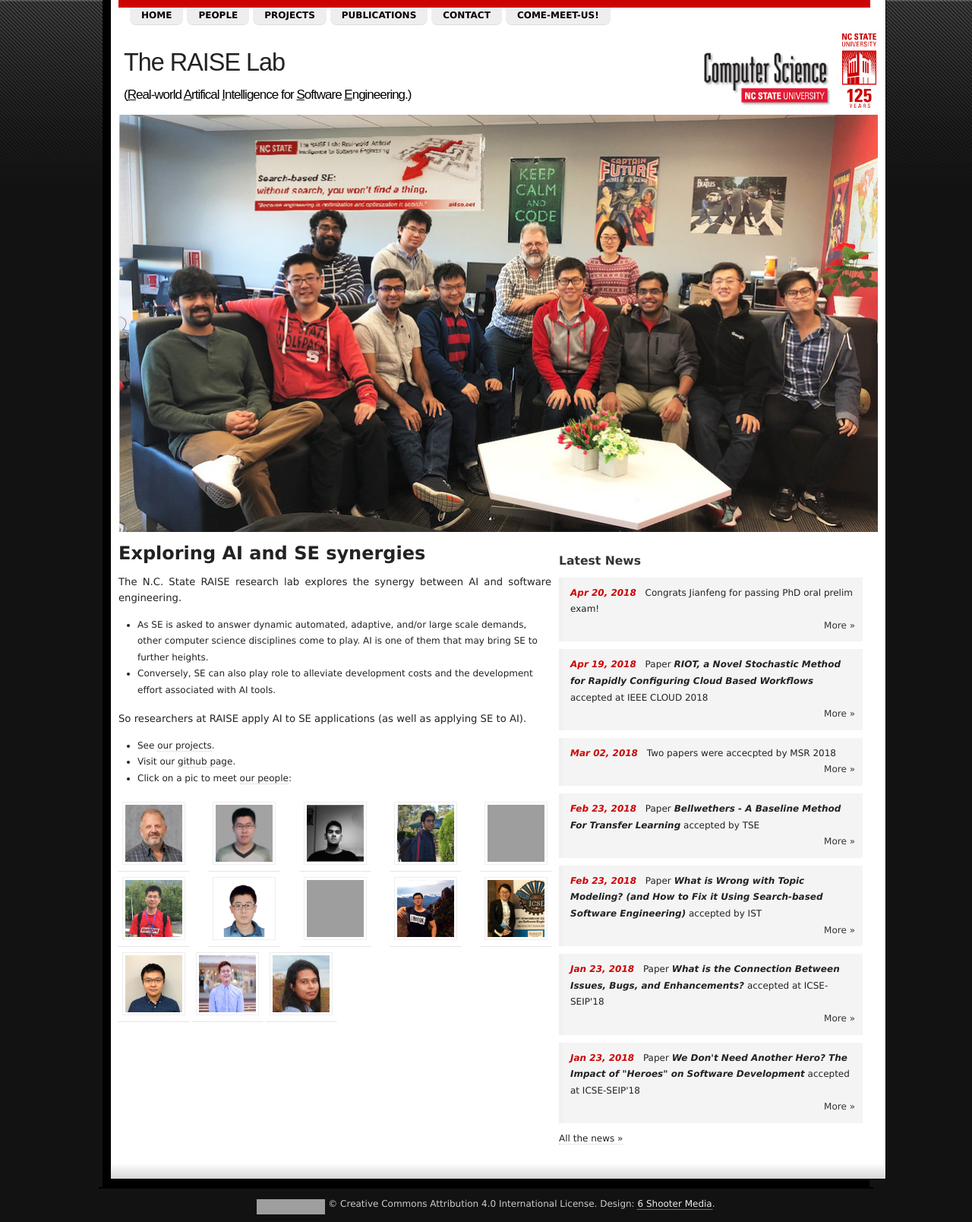
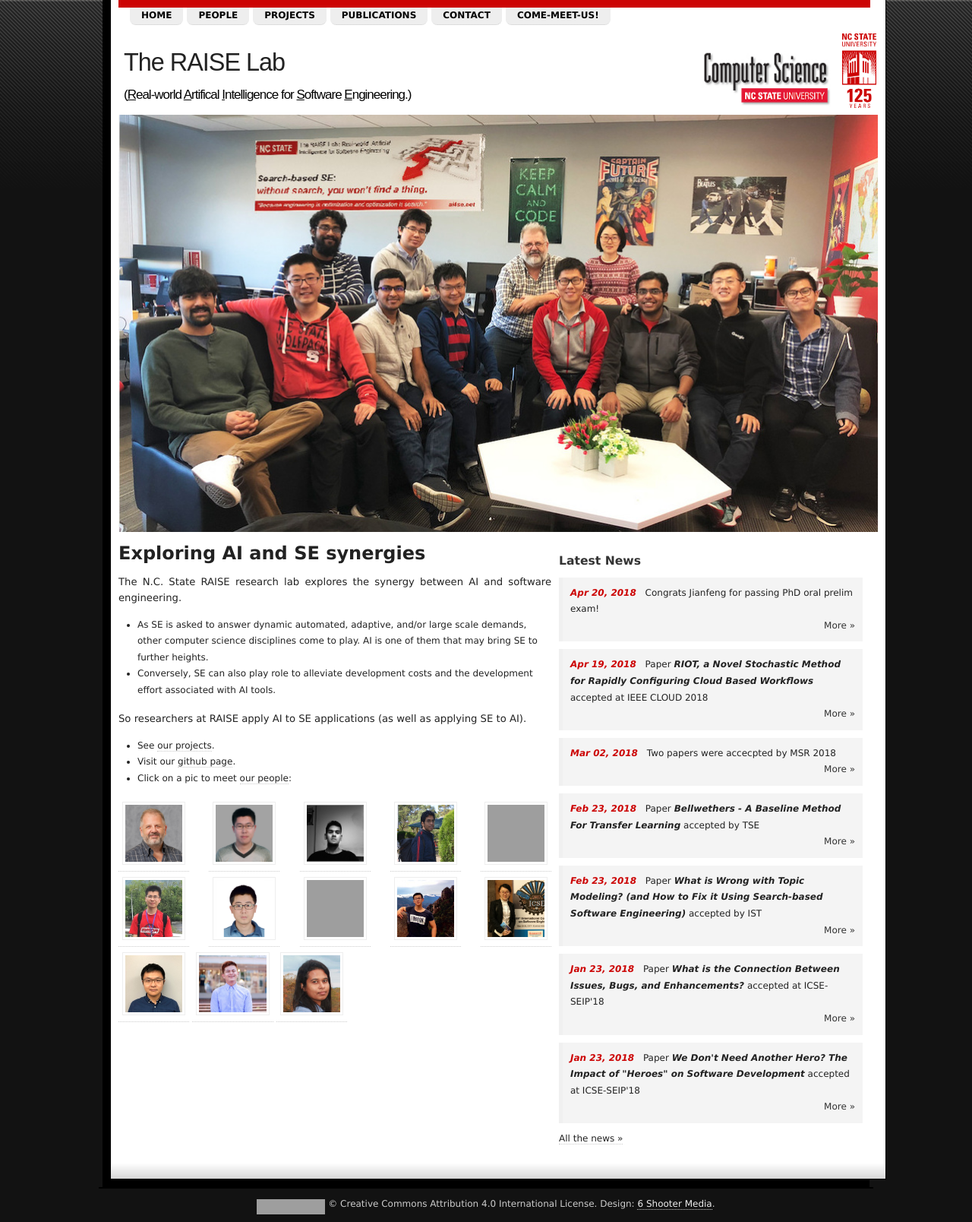
Before and after one commit to ai-se/ai-se.github.io, a Jekyll site: the page built from index.md, in a window 1280 px wide. Shown: the whole page at 76% size. Built offline with Jekyll 4.4.1, drawn with Linux system fonts in a browser that asks for light colours; grey boxes are pictures that could not be loaded.

Commit message:
auto update

```diff
--- a/index.md
+++ b/index.md
@@ -33,8 +33,8 @@
 <a href="{{site.url}}/people/2016/01/20/Di-Chen/"> <img src="{{site.url}}/img/jack.jpg" alt="Di Chen" height="75" width="75"></a>
 <a href="{{site.url}}/people/2017/09/03/Junjie-Wang/"> <img src="{{site.url}}/img/wang.jpg" alt="Junjie wang" height="75" width="75"></a>
 <a href="{{site.url}}/people/2017/09/01/Tianpei-Xia/"> <img src="{{site.url}}/img/xia.jpg" alt="Tianpei-Xia" height="75" width="75"></a>
-<a href="{{site.url}}/people/2017/09/02/Huy-Tu/"> <img src="{{site.url}}/img/huy.jpg" alt="Huy-Tu" height="75" width="75"></a>
-<a href="{{site.url}}/people/2018/01/15/dhivya/"> <img src="{{site.url}}/img/dhivya.jpg" alt="Huy-Tu" height="75" width="75"></a>
+<a href="{{site.url}}/people/2017/09/02/Huy-Tu/"> <img src="{{site.url}}/img/huy.jpg" alt="Huy-Tu" height="75"></a>
+<a href="{{site.url}}/people/2018/01/15/dhivya/"> <img src="{{site.url}}/img/dhivya.jpg" alt="dhivya" height="75" width="75"></a>
 
 
 <!-- You can find us at **EB2- 3240** at N.C. State's centennial campus.
```
